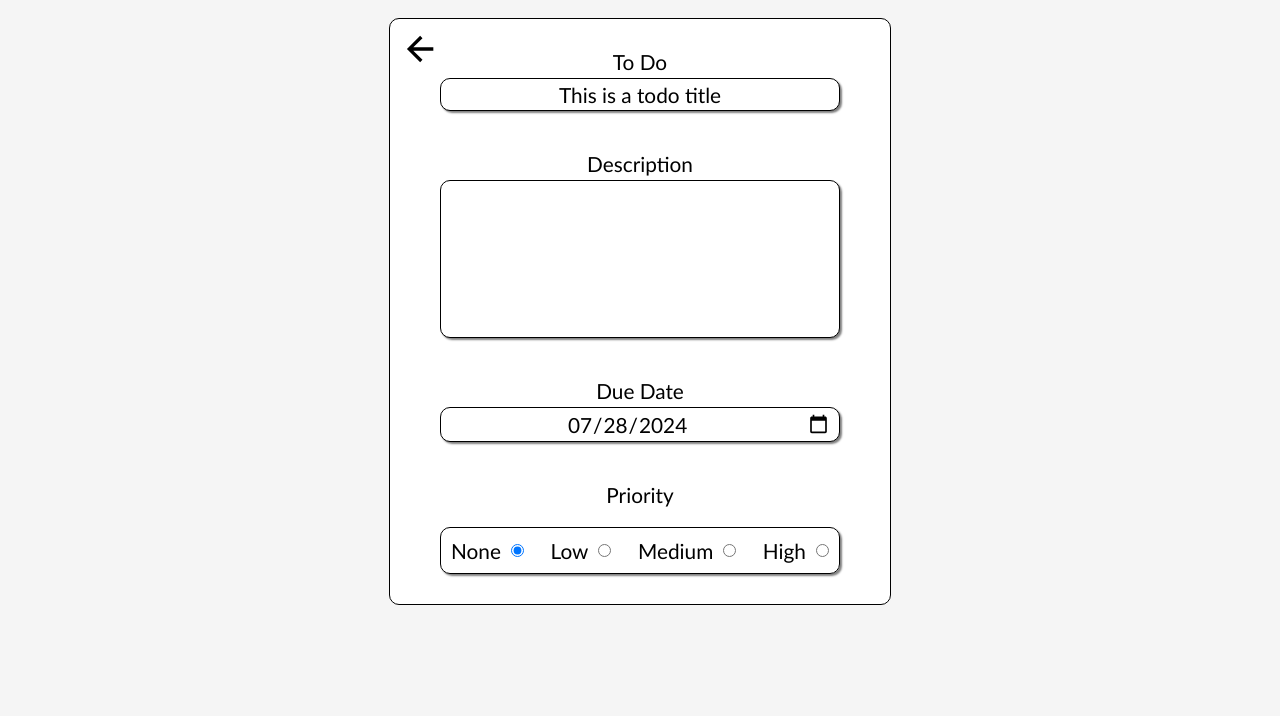
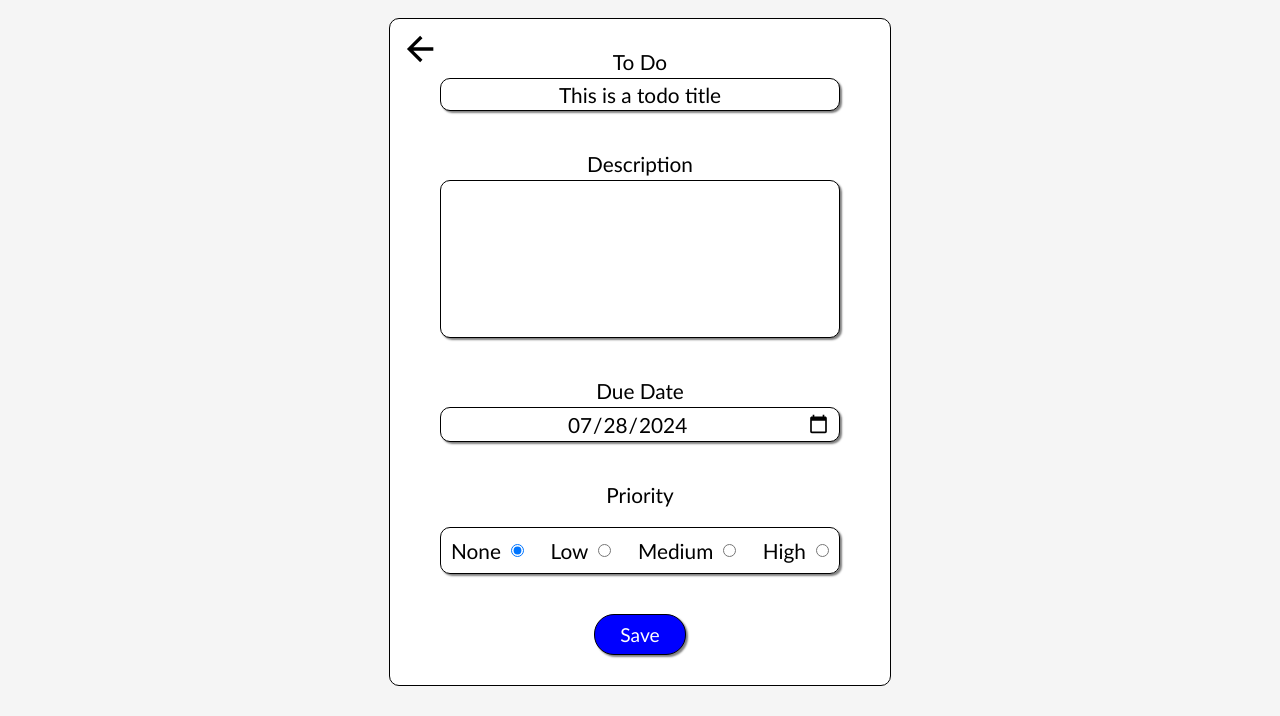
Before and after one commit to RichardGabelman/todo-list, a website built with webpack: page src/index.html in a window 1280 px wide. Both pictures are taken after a click on the element "This is a todo title". Shown: the part 92-808 px from the top of the page. Built offline with nearby package versions, Linux system fonts and the light colour scheme.

Commit message:
Add form save button

```diff
--- a/src/modules/eventSetup.js
+++ b/src/modules/eventSetup.js
@@ -1,6 +1,5 @@
 import { PageManager } from "./pageManager.js";
 import { ProjectManager } from "./projectManager.js";
-import { Project } from "./project.js";
 import { Todo } from "./todo.js";
 
 export class EventSetup {
--- a/src/modules/htmlGenerator.js
+++ b/src/modules/htmlGenerator.js
@@ -8,6 +8,9 @@ export class HtmlGenerator {
     todoDiv.classList.add('todo');
 
     const priorityColor = document.createElement('div');
+    const priority = todo.priority;
+    priorityColor.classList.add(priority);
+
     const checkbox = document.createElement("input");
     checkbox.type = "checkbox";
     checkbox.setAttribute("project-index", projectIndex);
@@ -102,7 +105,7 @@ export class HtmlGenerator {
     const controls = document.createElement("div");
     controls.classList.add("controls");
 
-    const addProject = document.createElement("btn");
+    const addProject = document.createElement("button");
     addProject.setAttribute('id', 'addProject');
     addProject.textContent = '+';
     controls.appendChild(addProject);
@@ -234,10 +237,14 @@ export class HtmlGenerator {
     }
     field.appendChild(radios);
 
+    const save = document.createElement('button');
+    save.textContent = 'Save';
+
     form.appendChild(labelInputTitle);
     form.appendChild(labelInputDescription);
     form.appendChild(labelInputDate);
     form.appendChild(field);
+    form.appendChild(save);
 
 
     todoPage.appendChild(form);
--- a/src/style.css
+++ b/src/style.css
@@ -146,6 +146,20 @@ fieldset label {
   align-items: center;
 }
 
+.todopage button {
+  font-family: ui-rounded, 'Hiragino Maru Gothic ProN', Quicksand, Comfortaa, Manjari, 'Arial Rounded MT', 'Arial Rounded MT Bold', Calibri, source-sans-pro, sans-serif;
+  background-color: blue;
+  border: 1px solid black;
+  color: white;
+  font-size: 1.2rem;
+  align-self: center;
+  width: max-content;
+  padding: 8px 25px;
+  border-radius: 20px;
+  box-shadow: 2px 2px 2px gray;
+  cursor: pointer;
+}
+
 .homepage {
   width: 100%;
   height: 100%;
@@ -259,6 +273,22 @@ fieldset label {
   width: 38px;
 }
 
+.none {
+  background-color: white;
+}
+
+.low {
+  background-color: yellow;
+}
+
+.medium {
+  background-color: orange;
+}
+
+.high {
+  background-color: var(--primary-color);
+}
+
 .todo svg {
   cursor: pointer;
   width: 25px;
```
